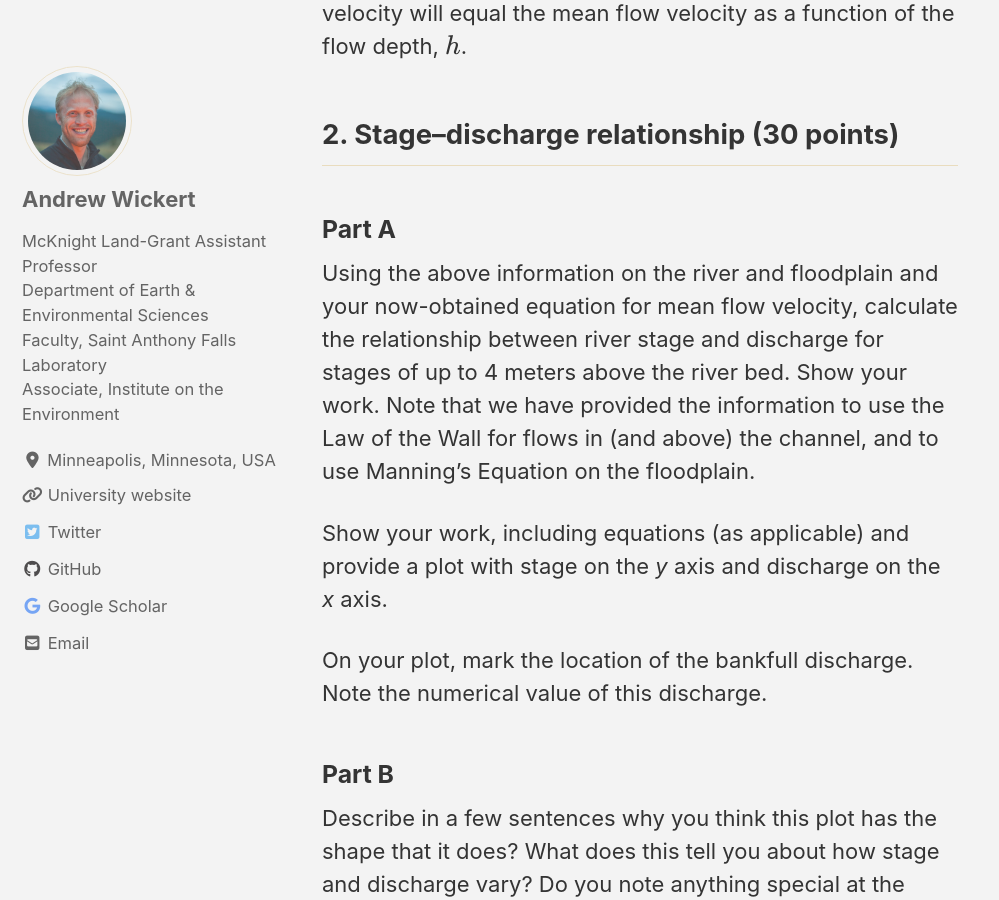
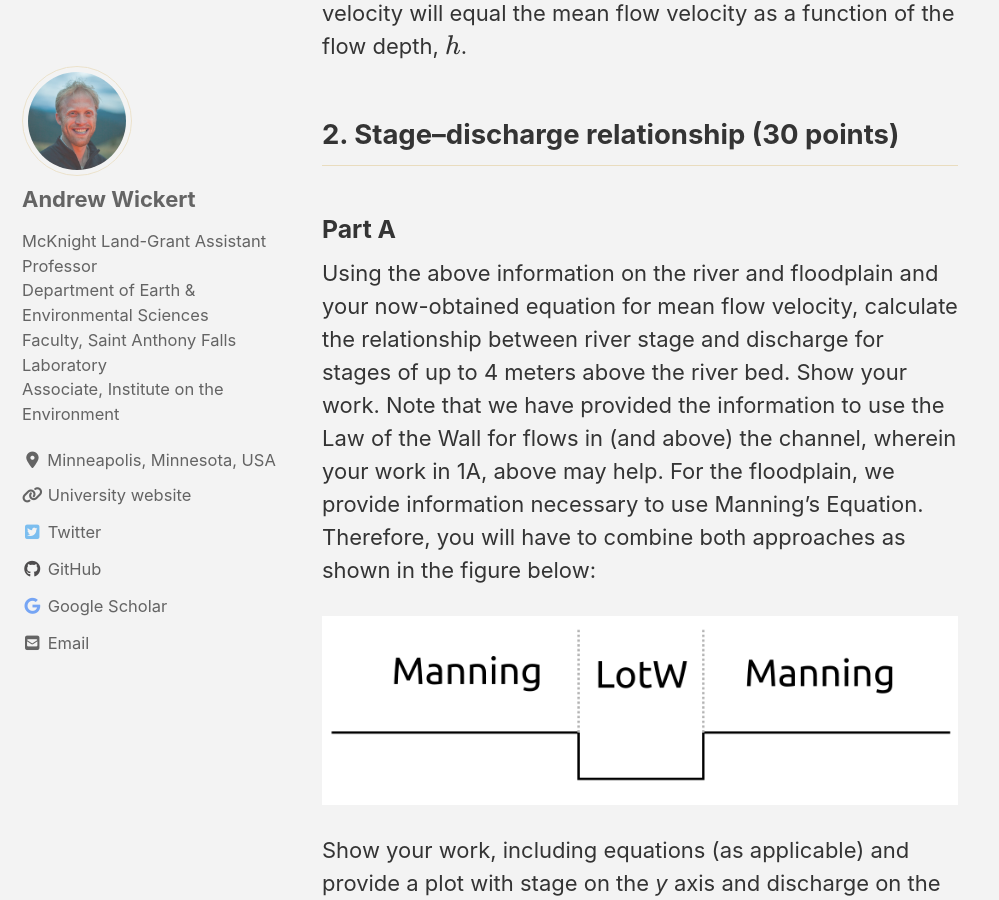
Before and after one commit to GeomorphOnline/GeomorphOnline.github.io, a Jekyll site: the page built from lessons/_hydraulics/pset_rating_curves.md, in a window 1280 px wide and 900 px high, scrolled down 4883 px. Shown: the whole window, without its empty margins (0-999 px from the left). Built offline with Jekyll 4.4.1, drawn with Linux system fonts in a browser that asks for light colours; cached includes are drawn as plain includes; nearby versions of some CDN libraries; formulas are drawn with MathJax 3.

Commit message:
Graphic for where to use flow equations

```diff
--- a/lessons/_hydraulics/pset_rating_curves.md
+++ b/lessons/_hydraulics/pset_rating_curves.md
@@ -101,7 +101,9 @@
 
 ### Part A
 
-Using the above information on the river and floodplain and your now-obtained equation for mean flow velocity, calculate the relationship between river stage and discharge for stages of up to 4 meters above the river bed. Show your work. Note that we have provided the information to use the Law of the Wall for flows in (and above) the channel, and to use Manning's Equation on the floodplain.
+Using the above information on the river and floodplain and your now-obtained equation for mean flow velocity, calculate the relationship between river stage and discharge for stages of up to 4 meters above the river bed. Show your work. Note that we have provided the information to use the Law of the Wall for flows in (and above) the channel, wherein your work in 1A, above may help. For the floodplain, we provide information necessary to use Manning's Equation. Therefore, you will have to combine both approaches as shown in the figure below:
+
+![Flow equations: channel and floodplain](/assets/images/hydraulics/pset_equation_zones.png)
 
 Show your work, including equations (as applicable) and provide a plot with stage on the *y* axis and discharge on the *x* axis.
 
```
Also changed, not shown: assets/images/hydraulics/pset_equation_zones.png (added).
